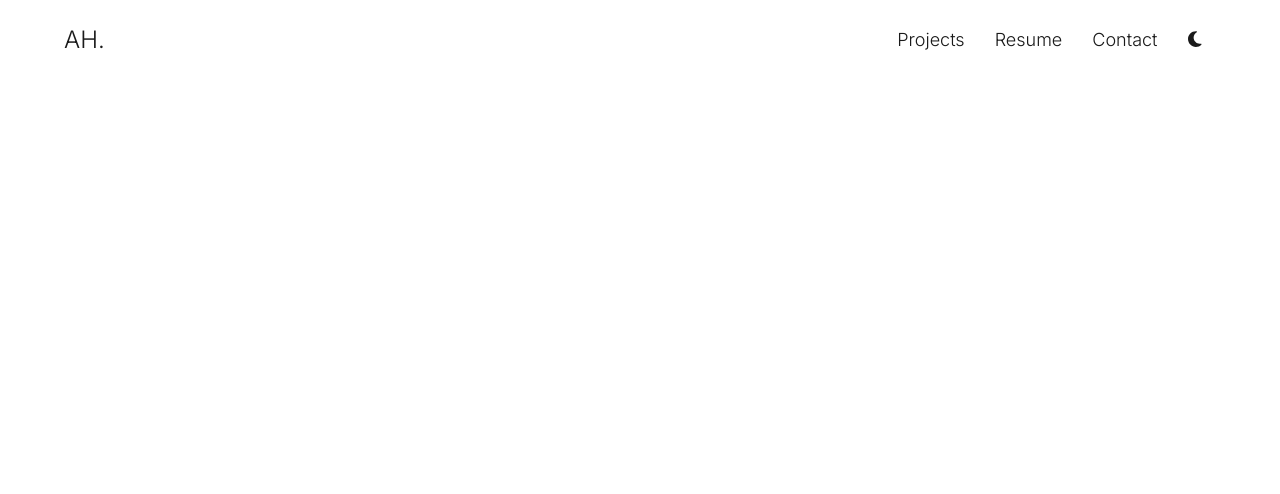
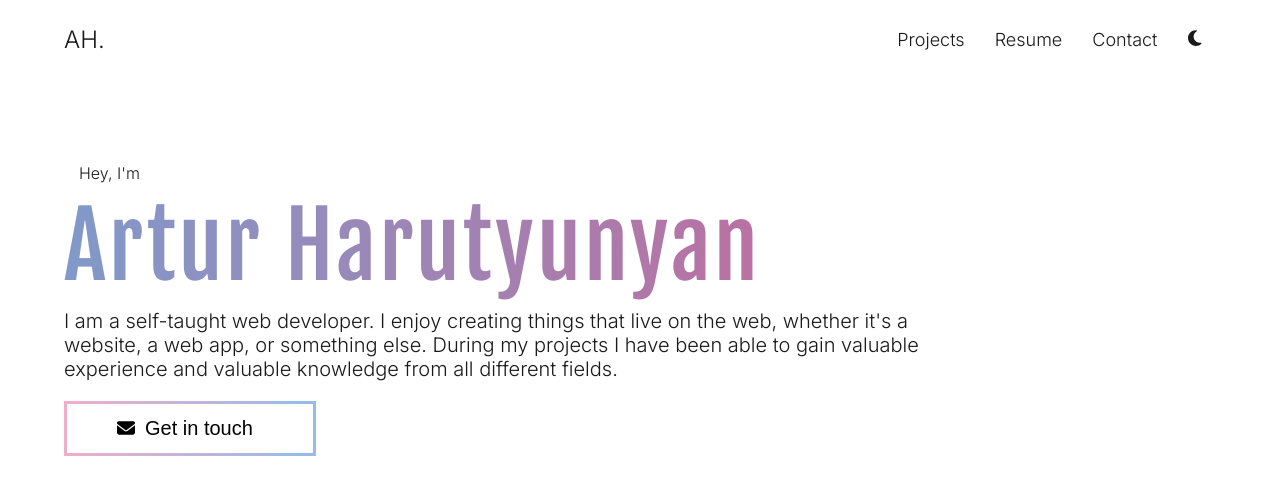
Before and after one commit to ArturHarutyunyan1/arturharutyunyan1.github.io, a Vue app: page /#/ in a window 1280 px wide. Shown: the top 494 px of the page. Built offline with nearby package versions, Linux system fonts and the light colour scheme.

Commit message:
about section

```diff
--- a/src/App.vue
+++ b/src/App.vue
@@ -16,7 +16,9 @@ export default {
   mounted() {
     document.onreadystatechange = () => {
       if (document.readyState == "complete") {
-        this.isLoading = false;
+        setTimeout(() => {
+          this.isLoading = false;
+        }, 2000);
       }
     };
   },
--- a/src/assets/css/main.css
+++ b/src/assets/css/main.css
@@ -11,6 +11,9 @@
 :root {
     --fjalla: 'Fjalla One', sans-serif;
     --inter: 'Inter', sans-serif;
+    --name: linear-gradient(89.81deg, #9845E8 -1.72%, #33D2FF 54.05%, #DD5789 99.78%);
+    --get-in-touch-border: linear-gradient(to right, rgba(238,174,202,1) 0%, rgba(148,187,233,1)) 1;
+    --get-in-touch: linear-gradient(90deg, rgba(238,174,202,1) 0%, rgba(148,187,233,1) 100%);
 }
 
 [theme="dark"] {
@@ -41,6 +44,10 @@ li {
 
 a {
     text-decoration: none;
+}
+
+section{
+    min-height: 100vh;
 }
 
 .main {
@@ -89,8 +96,30 @@ header {
     align-items: center;
 }
 
+.center{
+    display: flex;
+    justify-content: center;
+    align-items: center;
+}
+
+.inline{
+    display: inline-flex;
+    align-items: center;
+}
 
 /* flexbox */
+
+@keyframes gradient {
+    0% {
+      background-position: 0% 50%;
+    }
+    50% {
+      background-position: 100% 50%;
+    }
+    100% {
+      background-position: 0% 50%;
+    }
+  }
 
 /* Media */
 
--- /dev/null
+++ b/src/components/AboutComponent.vue
@@ -0,0 +1,79 @@
+<template>
+  <section class="about center">
+    <div class="content">
+      <p class="im">Hey, I'm</p>
+      <h1 class="name gradient">Artur Harutyunyan</h1>
+      <p class="about-me">
+        I am a self-taught web developer. I enjoy creating things that live on
+        the web, whether it's a website, a web app, or something else. During my
+        projects I have been able to gain valuable experience and valuable
+        knowledge from all different fields.
+      </p>
+      <router-link to="/">
+        <button class="gradient inline">
+          <font-awesome-icon icon="fa-solid fa-envelope" />
+          <p>Get in touch</p>
+        </button>
+      </router-link>
+    </div>
+  </section>
+</template>
+
+<style scope>
+.about {
+  min-height: 60vh;
+}
+.im {
+  margin: 0 15px;
+}
+.name {
+  font-family: var(--fjalla);
+  font-weight: 400;
+  font-size: 7vw;
+  line-height: 126px;
+  letter-spacing: 3px;
+}
+.about-me {
+  width: 80%;
+  font-size: 20px;
+}
+button {
+  height: 55px;
+  font-size: 18px;
+  padding: 0 50px;
+  margin: 20px 0;
+  background: transparent;
+  border-radius: 10px;
+  cursor: pointer;
+}
+.name.gradient {
+  background: var(--name);
+  -webkit-background-clip: text;
+  -webkit-text-fill-color: transparent;
+  background-clip: text;
+  text-fill-color: transparent;
+  animation: gradient 10s ease infinite;
+  background-size: 400% 400%;
+}
+button.gradient {
+  border: 3px solid transparent;
+  background-clip: padding-box;
+  border-radius: 10px;
+  border-image: var(--get-in-touch-border);
+  animation: gradient 1s ease infinite;
+}
+.center {
+  float: left;
+  flex-direction: column;
+}
+.inline p {
+  margin: 0 10px;
+  font-size: 20px;
+  line-height: 24px;
+}
+button:hover {
+  border-style: 5px;
+  background: var(--get-in-touch);
+  background-size: 400% 400%;
+}
+</style>
--- a/src/components/ThemeSwitcher.vue
+++ b/src/components/ThemeSwitcher.vue
@@ -49,6 +49,9 @@ export default {
 </script>
 
 <style scoped>
+svg {
+  transition: none;
+}
 input[type="checkbox"] {
   position: absolute;
   opacity: 0;
--- a/src/main.js
+++ b/src/main.js
@@ -8,10 +8,11 @@ import {
   faSun,
   faBars,
   faXmark,
+  faEnvelope,
 } from "@fortawesome/free-solid-svg-icons";
 import { FontAwesomeIcon } from "@fortawesome/vue-fontawesome";
 
-library.add(faMoon, faSun, faBars, faXmark);
+library.add(faMoon, faSun, faBars, faXmark, faEnvelope);
 
 createApp(App)
   .use(store)
--- a/src/views/HomeView.vue
+++ b/src/views/HomeView.vue
@@ -1,12 +1,14 @@
-<template class="a">
+<template>
   <div>
     <HeaderComponent />
+    <AboutComponent />
   </div>
 </template>
 <script>
 import HeaderComponent from "@/components/HeaderComponent.vue";
+import AboutComponent from "@/components/AboutComponent.vue";
 export default {
-  components: { HeaderComponent },
+  components: { HeaderComponent, AboutComponent },
 };
 </script>
 <style>
```
Also changed, not shown: 1 other file (tests, documents, lock files or other folders).
